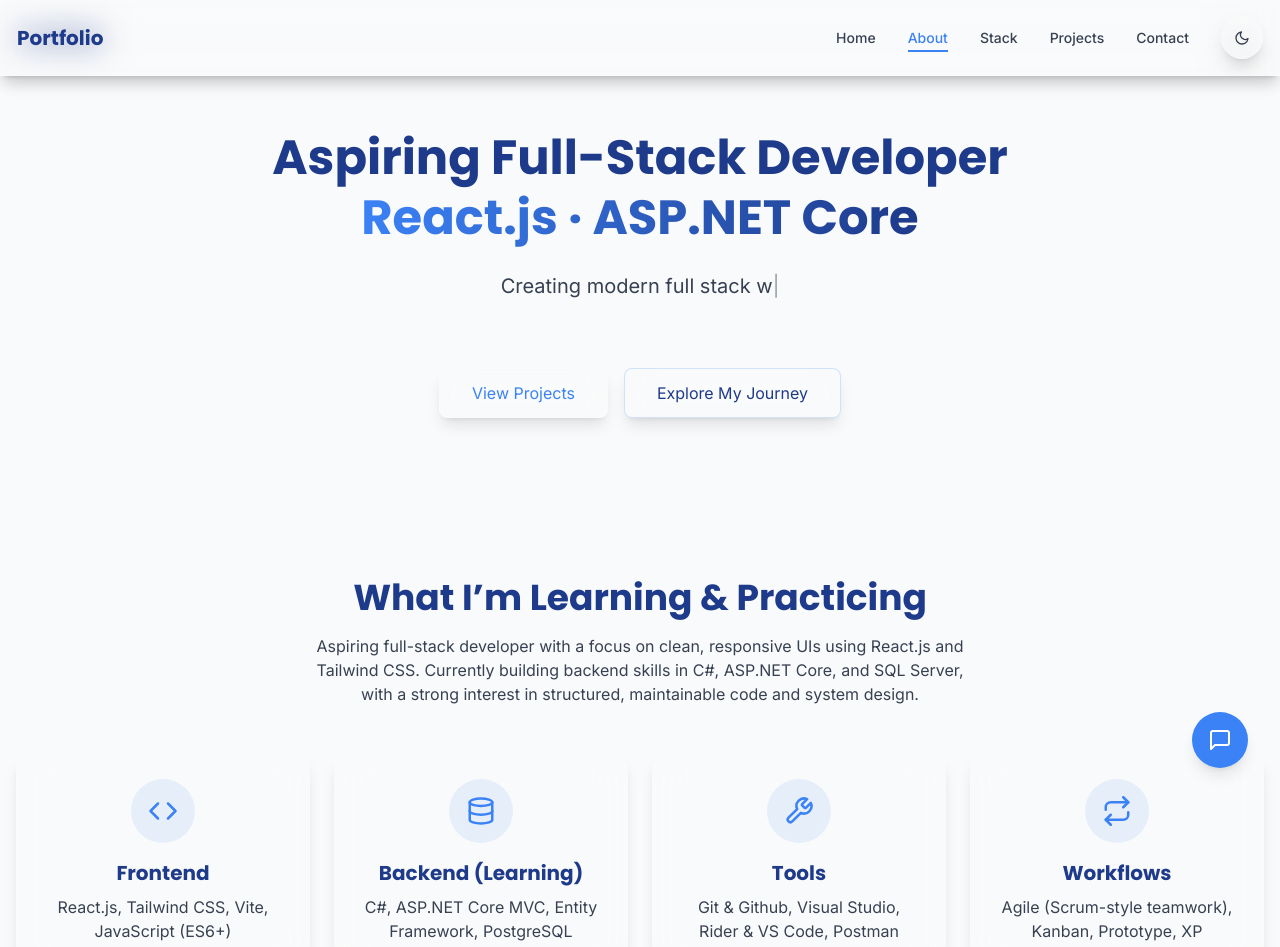
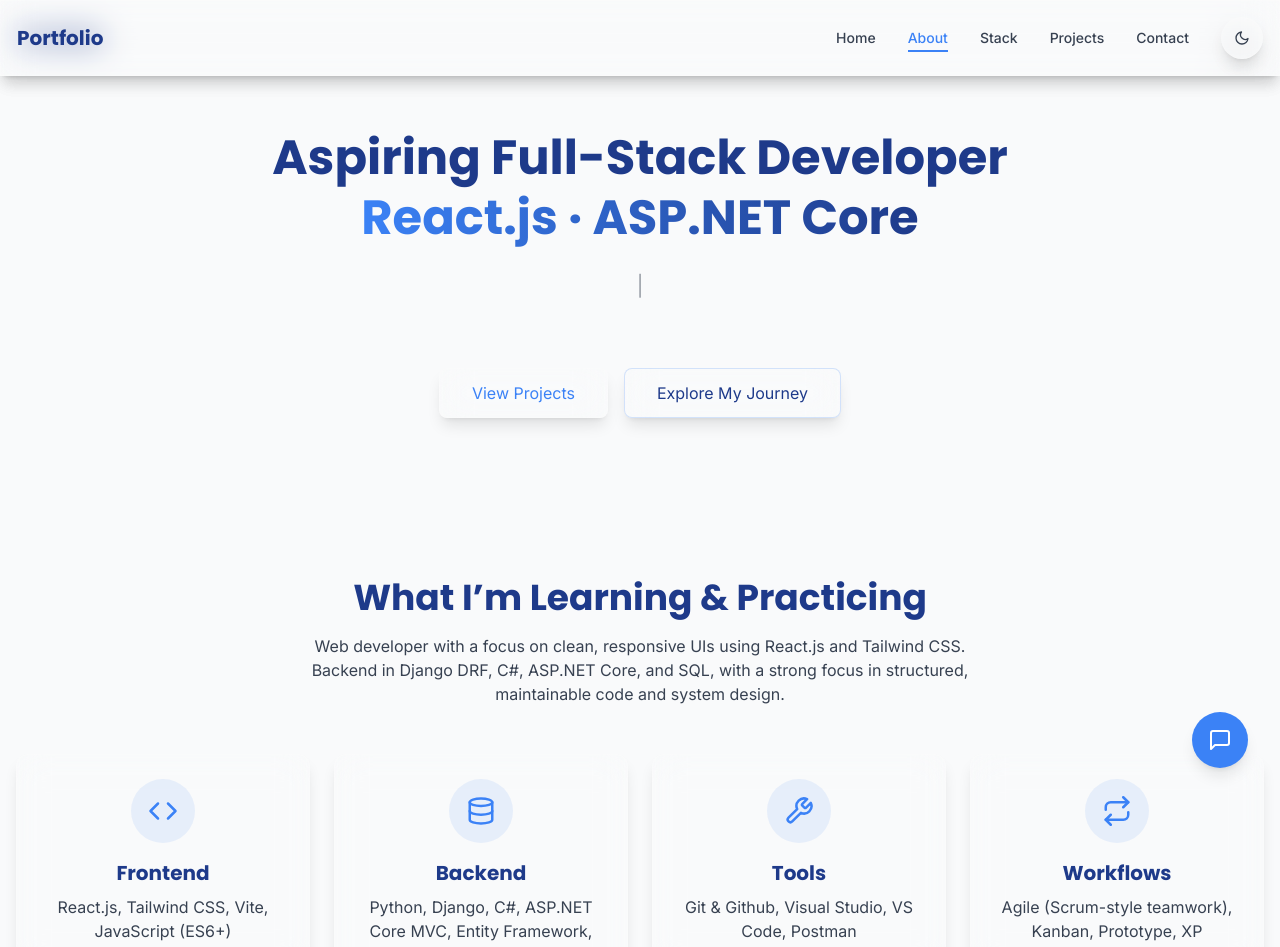
Before and after one commit to duwadikaustuv/portfolio-website, a React (Vite) app: page / in a window 1280 px wide. Shown: the top 947 px of the page. Built offline with nearby package versions, Linux system fonts and the light colour scheme.

Commit message:
Update phrases and skills in Home component

```diff
--- a/src/pages/Home.jsx
+++ b/src/pages/Home.jsx
@@ -17,9 +17,9 @@ const Home = () => {
 
   useEffect(() => {
     const phrases = [
-      "Creating modern full stack web applications",
+      "Creating modern web applications",
       "Building interactive user interfaces with React",
-      "Creating robust backend systems with ASP.NET Core",
+      "Developing modern dynamic designs with Tailwind",
     ];
 
     let currentPhraseIndex = 0;
@@ -64,14 +64,14 @@ const Home = () => {
       content: "React.js, Tailwind CSS, Vite, JavaScript (ES6+)",
     },
     {
-      title: "Backend (Learning)",
+      title: "Backend",
       icon: <FiDatabase />,
-      content: "C#, ASP.NET Core MVC, Entity Framework, PostgreSQL",
+      content: "Python, Django, C#, ASP.NET Core MVC, Entity Framework, PostgreSQL",
     },
     {
       title: "Tools",
       icon: <FiTool />,
-      content: "Git & Github, Visual Studio, Rider & VS Code, Postman",
+      content: "Git & Github, Visual Studio, VS Code, Postman",
     },
     {
       title: "Workflows",
@@ -164,9 +164,9 @@ const Home = () => {
             What I’m Learning & Practicing
           </h2>
           <p className="text-dark-gray dark:text-gray-300 max-w-2xl mx-auto">
-            Aspiring full-stack developer with a focus on clean, responsive UIs
-            using React.js and Tailwind CSS. Currently building backend skills
-            in C#, ASP.NET Core, and SQL Server, with a strong interest in
+            Web developer with a focus on clean, responsive UIs
+            using React.js and Tailwind CSS. Backend
+            in Django DRF, C#, ASP.NET Core, and SQL, with a strong focus in
             structured, maintainable code and system design.
           </p>
         </motion.div>
```
